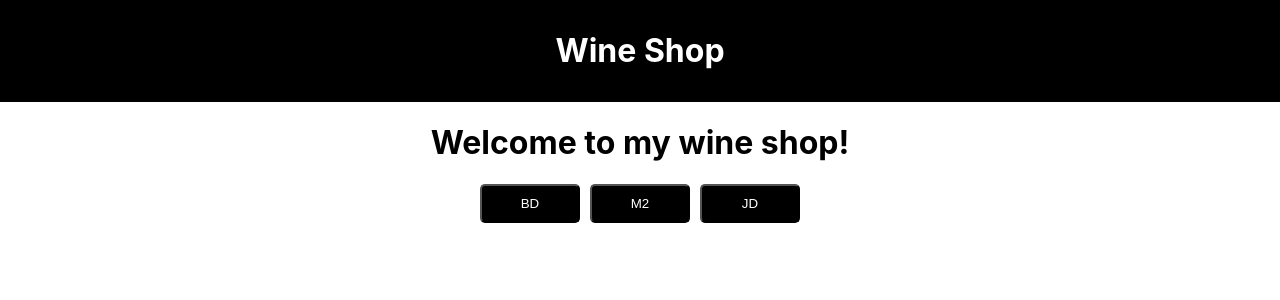
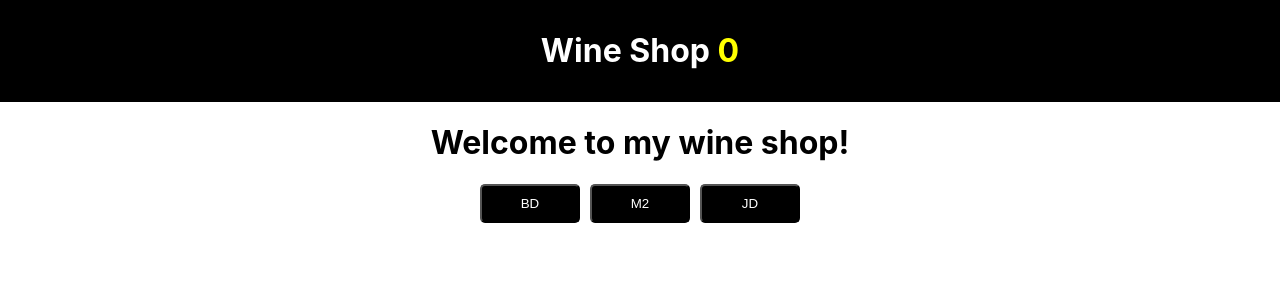
Before and after one commit to nungr2oo1/teju, a React (Create React App) app: page / in a window 1280 px wide. Shown: the top 300 px of the page. Built offline with nearby package versions, Linux system fonts and the light colour scheme.

Commit message:
Update App and Navbar components to pass 'mandhu' as a prop, simplifying useEffect logging and enhancing Navbar display.

```diff
--- a/src/App.js
+++ b/src/App.js
@@ -9,9 +9,7 @@ function App() {
     USE EFFECT - TWO PARAMETERS (1. FUNCTION, 2. DEPENDENCY ARRAY)
   */
   useEffect(()=>{
-    for(let i=0; i<=10; i++){
-      console.log(`${mandhu} * ${i} = ${i * mandhu}`)
-    }
+    console.log("The value of mandhu is", mandhu)
   }, [mandhu])
 
   /*
@@ -20,7 +18,7 @@ function App() {
 
   return (
     <div className="App">
-      <Navbar />
+      <Navbar mandhu={mandhu} />
       <h1>Welcome to my wine shop!</h1>
 
       <div style={{display: 'flex', gap: '10px', justifyContent: 'center', alignItems: 'center', margin: '20px'}}>
--- a/src/components/Navbar.js
+++ b/src/components/Navbar.js
@@ -1,8 +1,9 @@
 import React from 'react';
-function Navbar() {
+function Navbar({mandhu}) {
+    console.log("This is from navbar", mandhu)
     return (
         <div style={{backgroundColor: 'black', color: 'white', padding: '10px'}}>
-            <h1>Wine Shop</h1>
+            <h1>Wine Shop <span style={{color: 'yellow'}}>{mandhu}</span></h1>
         </div>
     )
 }
```
